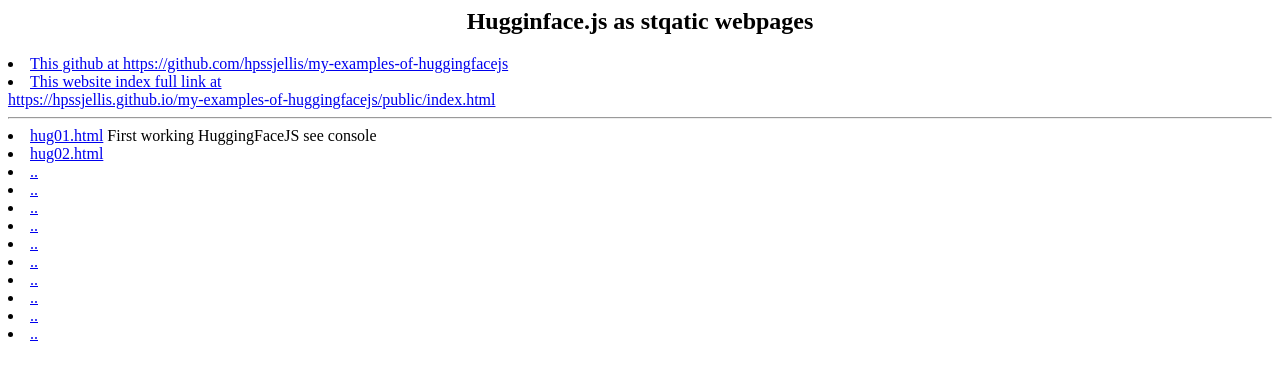
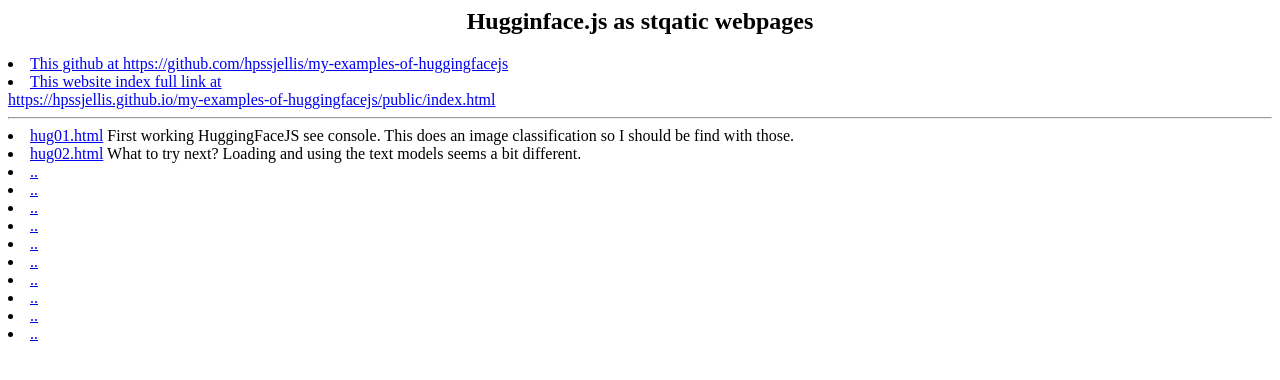
Before and after one commit to hpssjellis/my-examples-of-huggingfacejs, a plain HTML site: page public/index.html in a window 1280 px wide. Drawn offline with Linux system fonts and the light colour scheme.

Commit message:
Update index.html

```diff
--- a/public/index.html
+++ b/public/index.html
@@ -4,8 +4,8 @@
 <li><a href="https://hpssjellis.github.io/my-examples-of-huggingfacejs/public/index.html">This website index full link at<br> https://hpssjellis.github.io/my-examples-of-huggingfacejs/public/index.html</a>
 
   <hr>
-<li><a href="hug01.html">hug01.html</a> First working HuggingFaceJS see console
-<li><a href="hug02.html">hug02.html</a>
+<li><a href="hug01.html">hug01.html</a> First working HuggingFaceJS see console. This does an image classification so I should be find with those.
+<li><a href="hug02.html">hug02.html</a> What to try next? Loading and using the text models seems a bit different.
 <li><a href="...">..</a>
 <li><a href="...">..</a>
 <li><a href="...">..</a>
```
